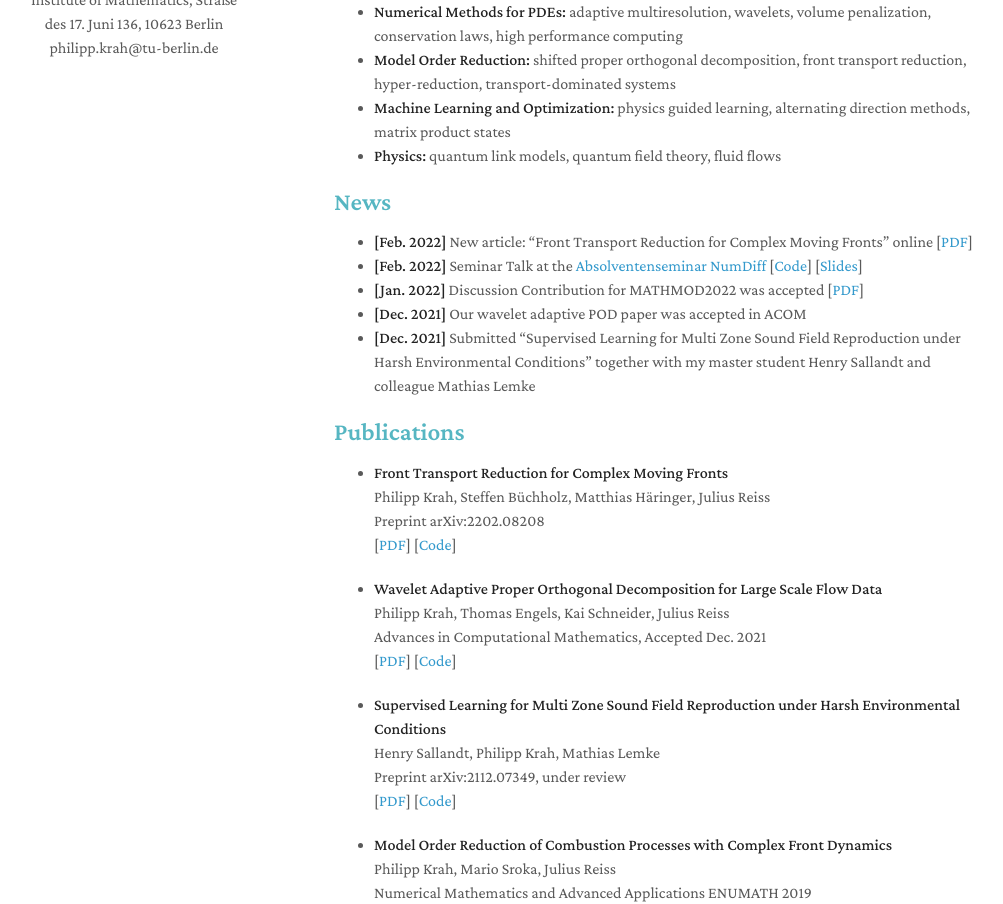
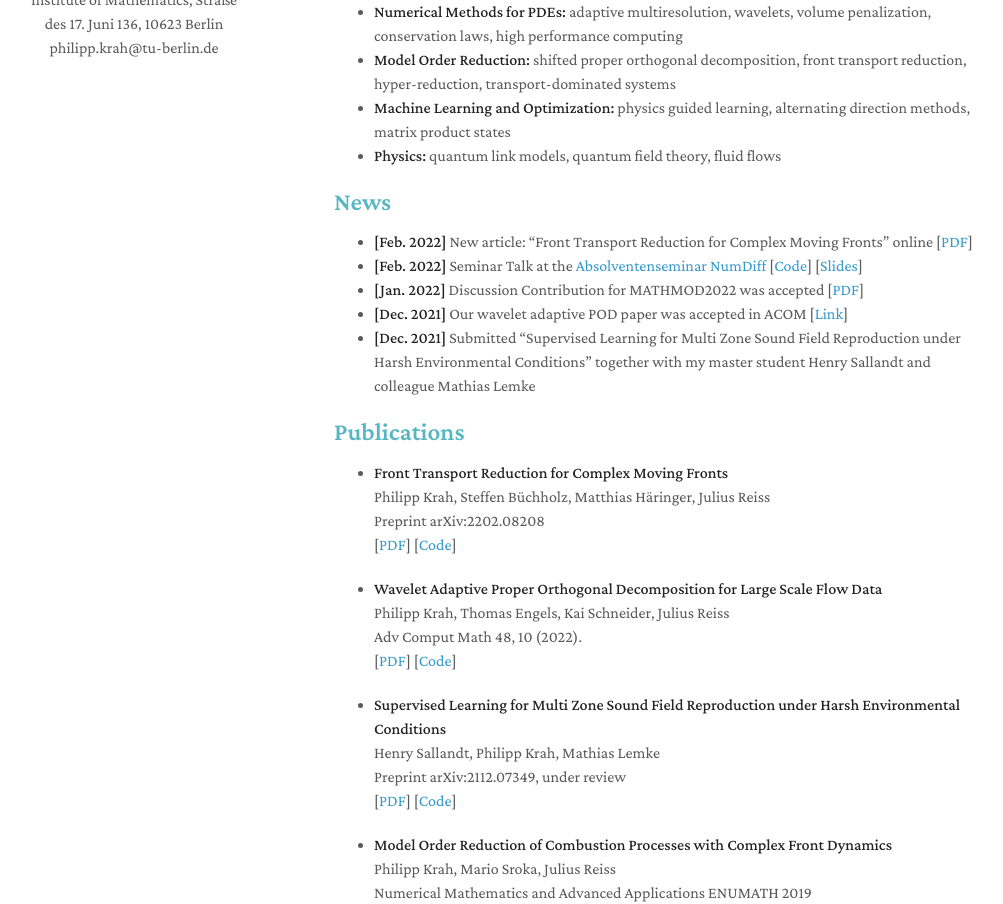
Before and after one commit to Philipp137/Philipp137.github.io, a Jekyll site: the page built from index.markdown, in a window 1280 px wide and 1375 px high. Shown: the part 304-1208 px from the top of the window, without its empty margins (136-1139 px from the left). Built offline with Jekyll 4.4.1, drawn with Linux system fonts in a browser that asks for light colours; nearby versions of some CDN libraries; a style sheet for code colours, icons or effects is not loaded.

Commit message:
small changes

```diff
--- a/index.markdown
+++ b/index.markdown
@@ -22,7 +22,7 @@ Physics-love, Algorithms-fun, [Rhythm-freedom](https://soundcloud.com/massesandb
 - **[Feb. 2022]** Seminar Talk at the [Absolventenseminar NumDiff](https://www.math.tu-berlin.de/fachgebiete_ag_modnumdiff/fg_numerische_mathematik/v_menue/vortraege/absolventen_seminar/absolventinnen_seminar_ss_21/)  [[Code](https://github.com/Philipp137/FrontTransportReduction)]
                   [[Slides](https://Philipp137.github.io/assets/slides/20220203_AbsolventenseminarWS21_22.pdf)]
 - **[Jan. 2022]** Discussion Contribution for MATHMOD2022 was accepted [[PDF](https://hal.archives-ouvertes.fr/hal-03396325/document)]
-- **[Dec. 2021]** Our wavelet adaptive POD paper was accepted in ACOM
+- **[Dec. 2021]** Our wavelet adaptive POD paper was accepted in ACOM [[Link](https://link.springer.com/article/10.1007/s10444-021-09922-2)]
 - **[Dec. 2021]** Submitted "Supervised Learning for Multi Zone Sound Field Reproduction under Harsh Environmental Conditions" together with my master student Henry Sallandt and colleague Mathias Lemke
 
 ## Publications
@@ -39,7 +39,7 @@ Physics-love, Algorithms-fun, [Rhythm-freedom](https://soundcloud.com/massesandb
   <br>
   Philipp Krah, Thomas Engels, Kai Schneider, Julius Reiss
   <br>
-  Advances in Computational Mathematics, Accepted Dec. 2021
+  Adv Comput Math 48, 10 (2022).
   <br>
   [[PDF](https://arxiv.org/pdf/2011.05016.pdf)] [[Code](https://github.com/adaptive-cfd/WABBIT)]
 
```
Also changed, not shown: 2 other files.
